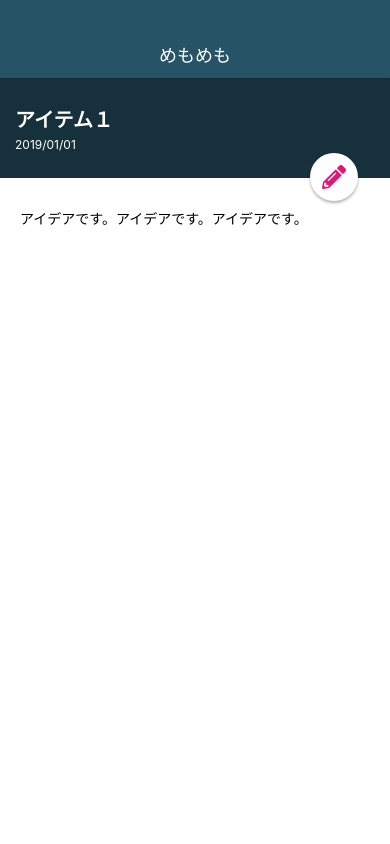
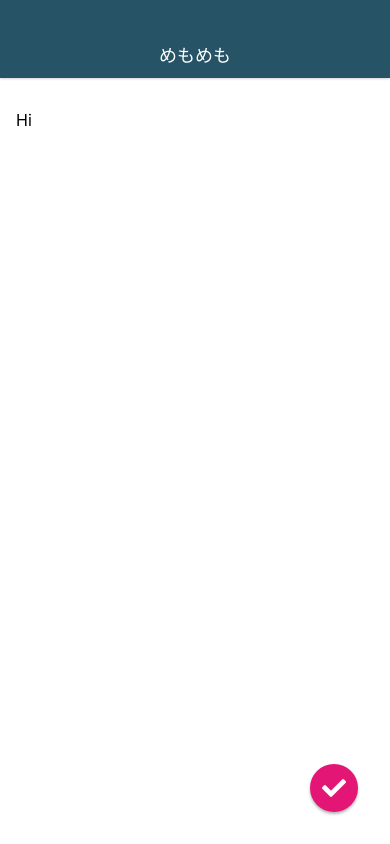
Before and after one commit to yamamoto345/MemoApp, a React Native app: screen / in a window 390 px wide. Built offline with nearby package versions, Linux system fonts and the light colour scheme.

Commit message:
create MemoEditScreen

```diff
--- a/App.js
+++ b/App.js
@@ -2,13 +2,13 @@
 import { StyleSheet, View } from 'react-native';
 
 import Appbar from './src/components/Appbar';
-import MemoDetailScreen from './src/screens/MemoDetailScreen';
+import MemoEditScreen from './src/screens/MemoEditScreen';
 
 export default function App() {
   return (
     <View style={styles.container}>
       <Appbar />
-      <MemoDetailScreen />
+      <MemoEditScreen />
     </View>
   );
 }
--- a/src/elements/CircleButton.js
+++ b/src/elements/CircleButton.js
@@ -4,7 +4,11 @@
 import { createIconSet } from '@expo/vector-icons';
 import fontAwesome from '../../assets/fonts/fa-solid-900.ttf';
 
-const glyphMap = { pencil: '\uf303', plus: '\uf067' };
+const glyphMap = {
+  pencil: '\uf303',
+  plus: '\uf067',
+  check: '\uf00c',
+};
 const fontAw = require('../../assets/fonts/fa-solid-900.ttf');
 
 const CustomIcon = createIconSet(glyphMap, 'FontAwesome', fontAw);
--- /dev/null
+++ b/src/screens/MemoEditScreen.js
@@ -0,0 +1,33 @@
+import React from 'react';
+import { StyleSheet, View, TextInput } from 'react-native';
+
+import CircleButton from '../elements/CircleButton';
+
+class MemoEditScreen extends React.Component {
+  render() {
+    return (
+      <View style={styles.container}>
+        <TextInput style={styles.memoEditInput} multiline value="Hi" />
+        <CircleButton name="check" />
+      </View>
+    );
+  }
+}
+
+const styles = StyleSheet.create({
+  container: {
+    flex: 1,
+    width: '100%',
+  },
+  memoEditInput: {
+    flex: 1,
+    fontSize: 16,
+    backgroundColor: '#fff',
+    paddingTop: 32,
+    paddingLeft: 16,
+    paddingRight: 16,
+    paddingBottom: 16,
+  },
+});
+
+export default MemoEditScreen;
```
